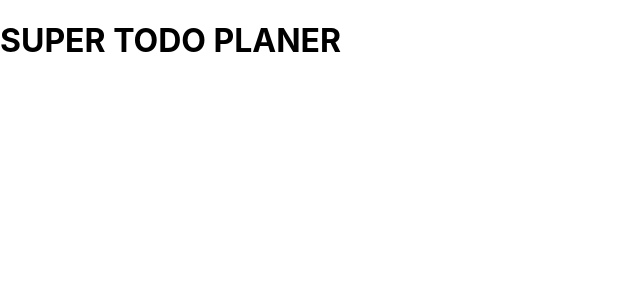
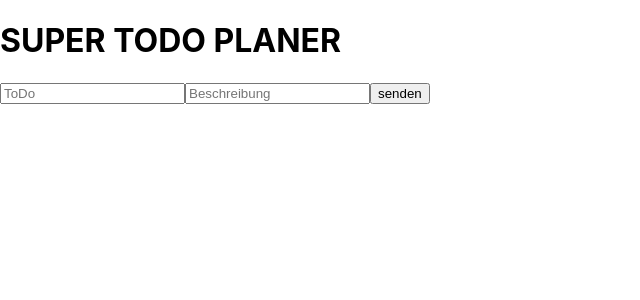
Before and after one commit to Droggelbecher92/ToDoApp-Java-22-1, a React (Create React App) app in the folder frontend/: page / in a window 1280 px wide. Shown: the top 300 px of the page, without its empty margins (0-640 px from the left). Built offline with nearby package versions, Linux system fonts and the light colour scheme.

Commit message:
add ToDoForm

```diff
--- /dev/null
+++ b/frontend/src/components/ToDoForm.tsx
@@ -0,0 +1,38 @@
+import {FormEvent, useState} from "react";
+
+export default function ToDoForm(){
+
+    const [task, setTask] = useState('');
+    const [description, setDescription] = useState('');
+
+    const handleTaskChange = (text : string)  => setTask(text)
+    const handleDescriptionChange = (text : string)  => setDescription(text)
+    const createToDo = (event : FormEvent<HTMLFormElement>) => {
+        event.preventDefault()
+        fetch(`http://localhost:8080/api/todo`, {
+            method: 'POST',
+            headers: {
+                'Content-Type': 'application/json'
+            },
+            body: JSON.stringify({'task':task, 'description':description})
+        })
+            .then(response => response.json())
+            .then(() => {
+                setDescription('')
+                setTask('')
+            })
+            .catch(e => console.log(e.message))
+    }
+
+
+
+    return(
+        <div className={'toDoForm'}>
+            <form onSubmit={ev => createToDo(ev)}>
+                <input type="text" placeholder={'ToDo'} value={task} onChange={ev => handleTaskChange(ev.target.value)}/>
+                <input type="text" placeholder={'Beschreibung'} value={description} onChange={ev => handleDescriptionChange(ev.target.value)}/>
+                <button type='submit'>senden</button>
+            </form>
+        </div>
+    )
+}
--- a/frontend/src/pages/MainPage.tsx
+++ b/frontend/src/pages/MainPage.tsx
@@ -1,9 +1,11 @@
 import Header from "../components/Header";
+import ToDoForm from "../components/ToDoForm";
 
 export default function MainPage(){
     return(
         <div className={'main'}>
             <Header/>
+            <ToDoForm/>
         </div>
     )
 }
```
